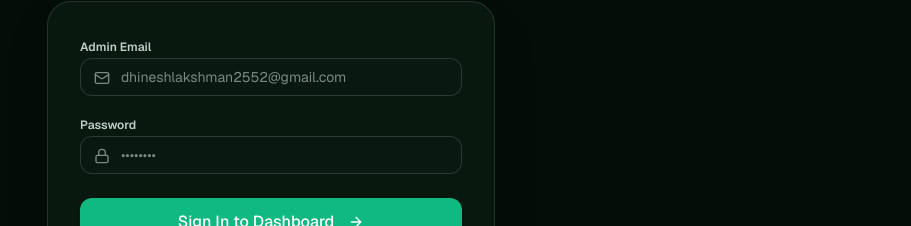
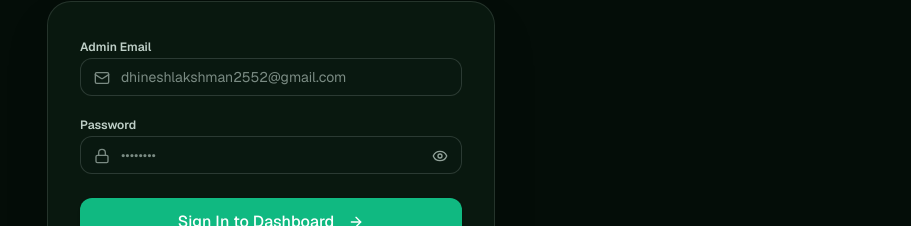
Before and after one commit to Dhineshlakshman25/dhicodes-portfolio-cms, a Next.js app: page /admin/login in a window 1280 px wide. Shown: the part 305-531 px from the top of the page, without its empty margins (369-1280 px from the left). Built offline with nearby package versions, Linux system fonts and the light colour scheme; no server answers; the database is empty.

Commit message:
feat: add password visibility toggle to admin login page

```diff
--- a/src/app/admin/login/page.tsx
+++ b/src/app/admin/login/page.tsx
@@ -2,7 +2,7 @@
 
 import React, { useState } from "react";
 import { useRouter } from "next/navigation";
-import { ShieldCheck, Lock, Mail, ArrowRight } from "lucide-react";
+import { ShieldCheck, Lock, Mail, ArrowRight, Eye, EyeOff } from "lucide-react";
 import { useAuth } from "@/lib/auth-context";
 import { Button } from "@/components/ui/Button";
 import { ThemeSwitcher } from "@/components/ui/ThemeSwitcher";
@@ -14,6 +14,7 @@
   const { login } = useAuth();
   const [email, setEmail] = useState("");
   const [password, setPassword] = useState("");
+  const [showPassword, setShowPassword] = useState(false);
   const [loading, setLoading] = useState(false);
 
   const handleSubmit = async (e: React.FormEvent) => {
@@ -119,11 +120,11 @@
               <div className="relative">
                 <Lock className="w-4 h-4 opacity-50 absolute left-3.5 top-3 pointer-events-none" />
                 <input
-                  type="password"
+                  type={showPassword ? "text" : "password"}
                   value={password}
                   onChange={(e) => setPassword(e.target.value)}
                   placeholder="••••••••"
-                  className="w-full pl-10 pr-4 py-2 text-sm rounded-xl border outline-none transition"
+                  className="w-full pl-10 pr-10 py-2 text-sm rounded-xl border outline-none transition"
                   style={{
                     backgroundColor: "color-mix(in srgb, var(--theme-surface) 60%, transparent)",
                     borderColor: "color-mix(in srgb, var(--theme-text) 15%, transparent)",
@@ -131,6 +132,20 @@
                   }}
                   required
                 />
+                <button
+                  type="button"
+                  onClick={() => setShowPassword((prev) => !prev)}
+                  className="absolute right-3 top-2.5 p-0.5 rounded-lg opacity-60 hover:opacity-100 transition cursor-pointer"
+                  style={{ color: "var(--theme-text)" }}
+                  title={showPassword ? "Hide password" : "Show password"}
+                  aria-label={showPassword ? "Hide password" : "Show password"}
+                >
+                  {showPassword ? (
+                    <EyeOff className="w-4 h-4" />
+                  ) : (
+                    <Eye className="w-4 h-4" />
+                  )}
+                </button>
               </div>
             </div>
 
```
